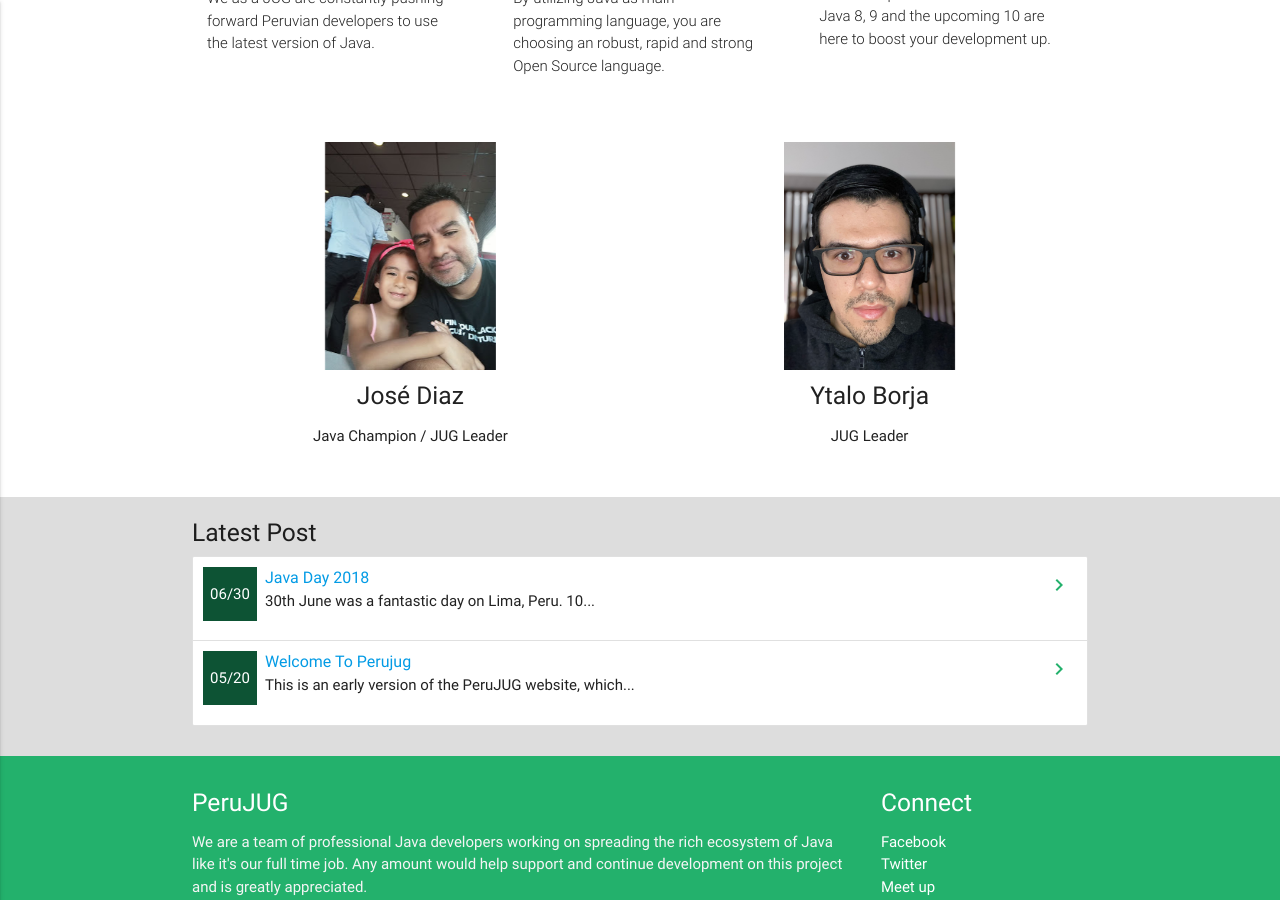
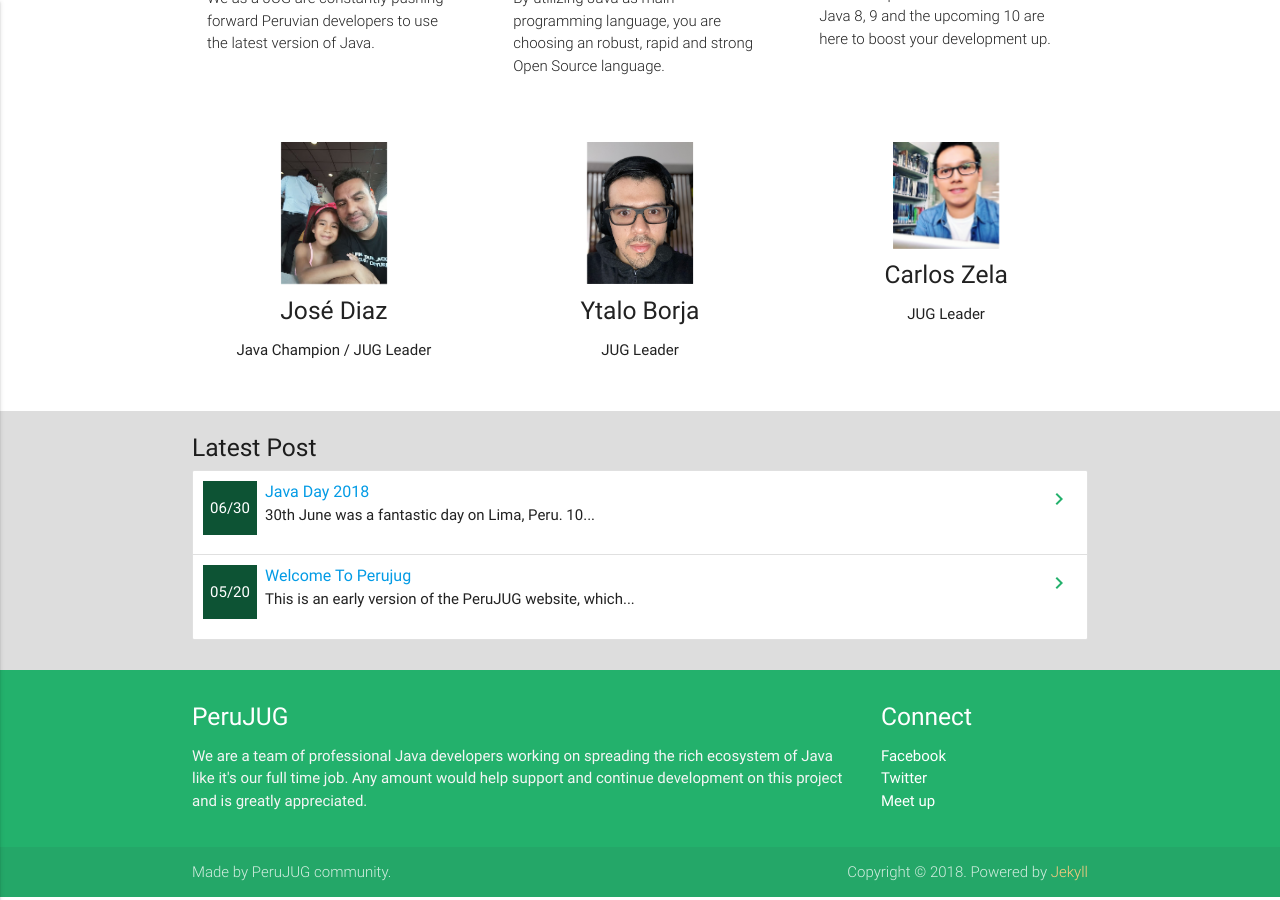
Before and after one commit to perujug/perujugwebsite, a Jekyll site: the page built from index.md, in a window 1280 px wide and 900 px high, scrolled down 877 px. Built offline with Jekyll 4.4.1, drawn with Linux system fonts in a browser that asks for light colours.

Commit message:
carlos zela nuevo jug leader

```diff
--- a/_layouts/home.html
+++ b/_layouts/home.html
@@ -59,7 +59,7 @@ layout: default
   <div class="section">
     <!--   Founders Section   -->
     <div class="row">
-      <div class="col s12 m6">
+      <div class="col s12 m4">
         <div class="icon-block">
           <img class="materialboxed" width="42%" src="images/organizer-joe.jpg">
           <h5 class="center">Jos&eacute; Diaz</h5>
@@ -67,11 +67,20 @@ layout: default
         </div>
       </div>
 
-      <div class="col s12 m6">
+      <div class="col s12 m4">
         <div class="icon-block">
           <img class="materialboxed" width="42%" src="images/organizer-ytalo.borja.jpg">
 
           <h5 class="center">Ytalo Borja</h5>
+          <p class="center">JUG Leader</p>
+        </div>
+      </div>
+
+      <div class="col s12 m4">
+        <div class="icon-block">
+          <img class="materialboxed" width="42%" src="images/organizer-carlos.zela.jpg">
+
+          <h5 class="center">Carlos Zela</h5>
           <p class="center">JUG Leader</p>
         </div>
       </div>
```
Also changed, not shown: images/organizer-carlos.zela.jpg (added).
